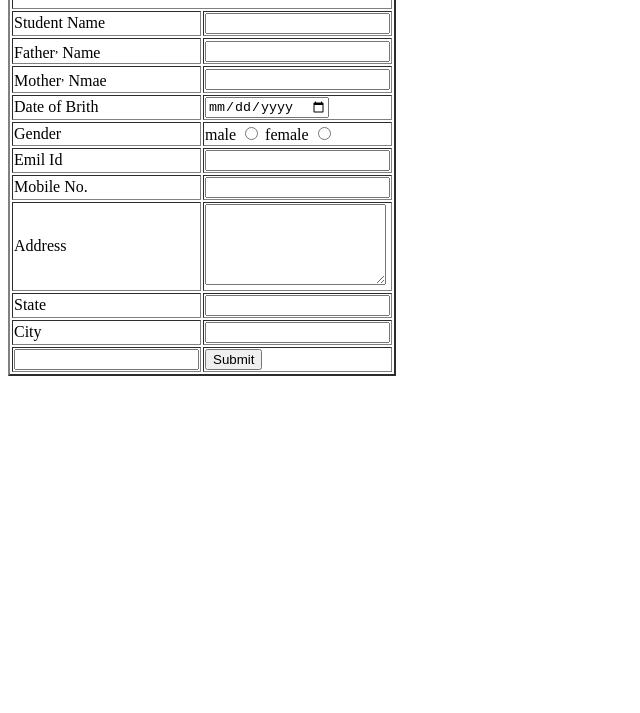
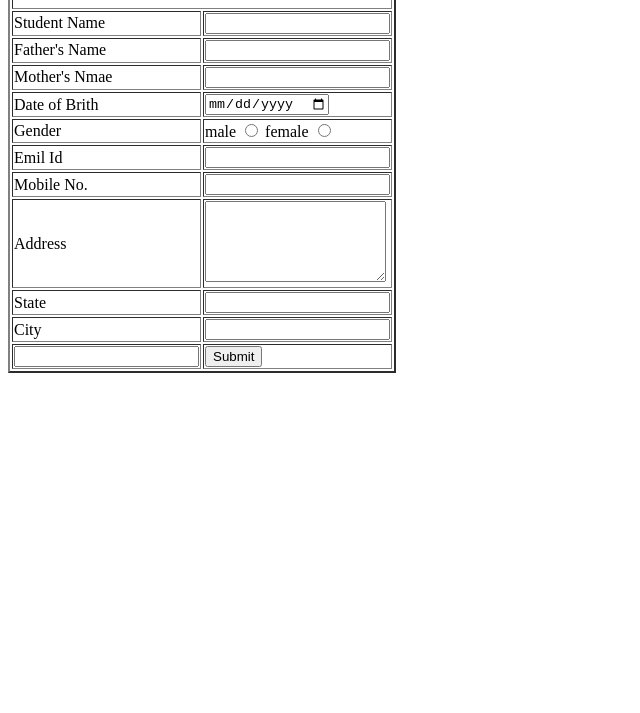
Before and after one commit to pradep76/task2, a plain HTML site: page index.html in a window 1280 px wide. Shown: the part 87-800 px from the top of the page, without its empty margins (0-640 px from the left). Drawn offline with Linux system fonts and the light colour scheme.

Commit message:
Update index.html

```diff
--- a/index.html
+++ b/index.html
@@ -29,13 +29,13 @@
 
        <tr>
 
-         <td> Father<sup>,</sup> Name</td>
+         <td> Father's Name</td>
          <td> <input type="text"></td>
 
       </tr>
 
         <tr>
-          <td> Mother<sup>,</sup> Nmae</td>
+          <td> Mother's Nmae</td>
           <td> <input type="text"></td>
         </tr>
 
```
